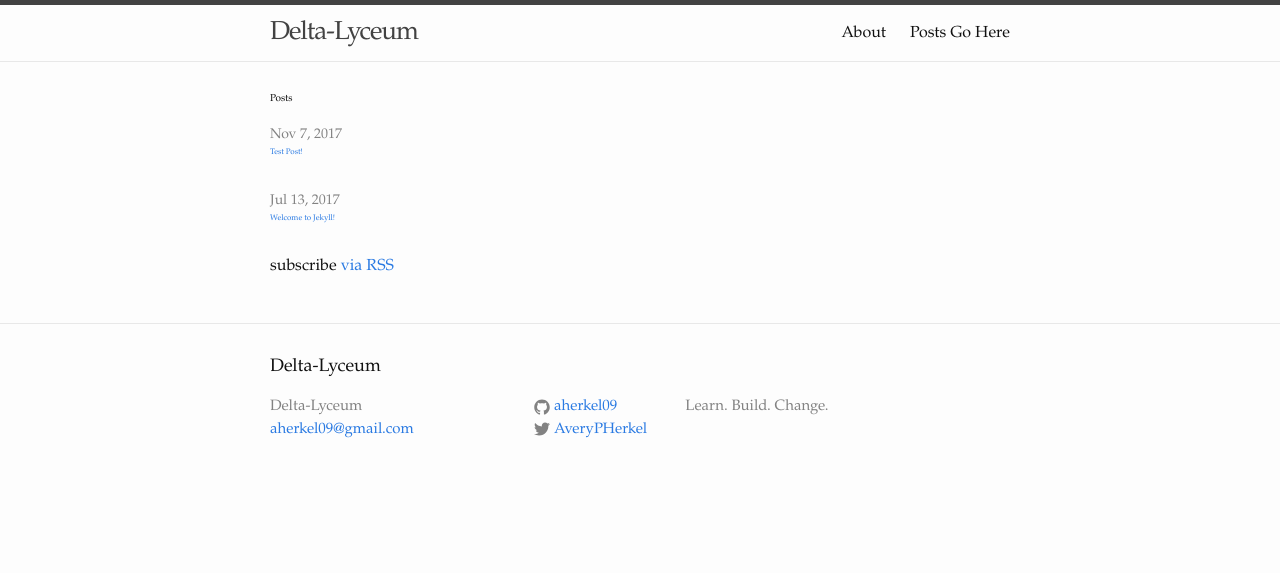
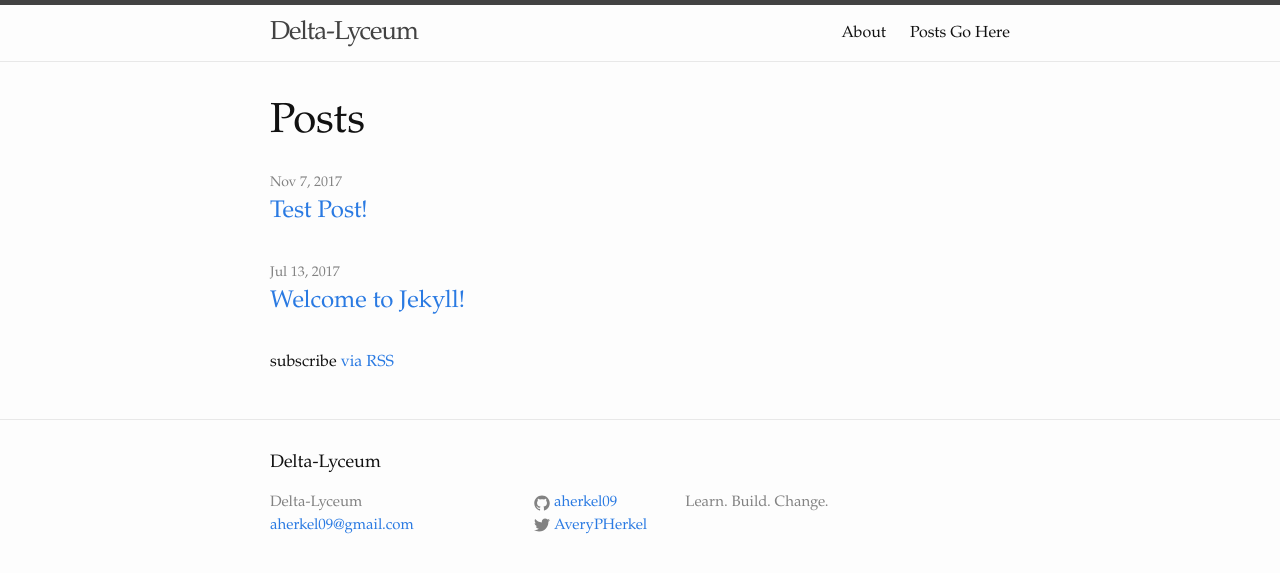
Before and after one commit to DeltaLyceum/aherkel09.github.io, a Jekyll site: the page built from index.html, in a window 1280 px wide. Shown: the top 573 px of the page. Built offline with Jekyll 4.4.1, drawn with Linux system fonts in a browser that asks for light colours.

Commit message:
Update _layout.scss

```diff
--- a/_sass/_layout.scss
+++ b/_sass/_layout.scss
@@ -172,7 +172,7 @@
 }
 
 .page-heading {
-    font-size: 10px;
+    font-size: 42px;
 }
 
 .post-list {
@@ -191,7 +191,7 @@
 
 .post-link {
     display: block;
-    font-size: 8px;
+    font-size: 24px;
 }
 
 
@@ -204,7 +204,7 @@
 }
 
 .post-title {
-    font-size: 36px;
+    font-size: 24px;
     letter-spacing: -1px;
     line-height: 1;
 
```
